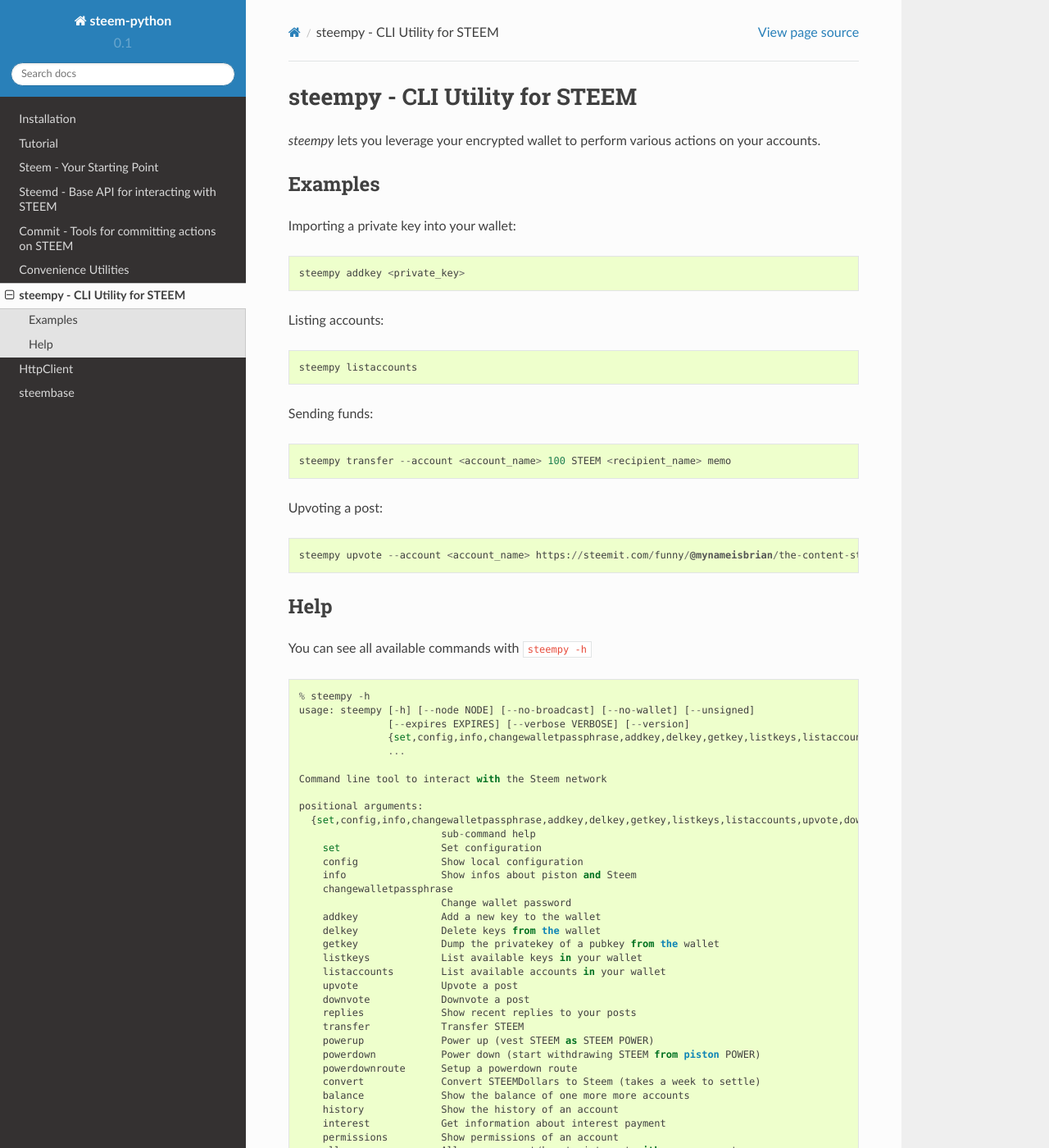
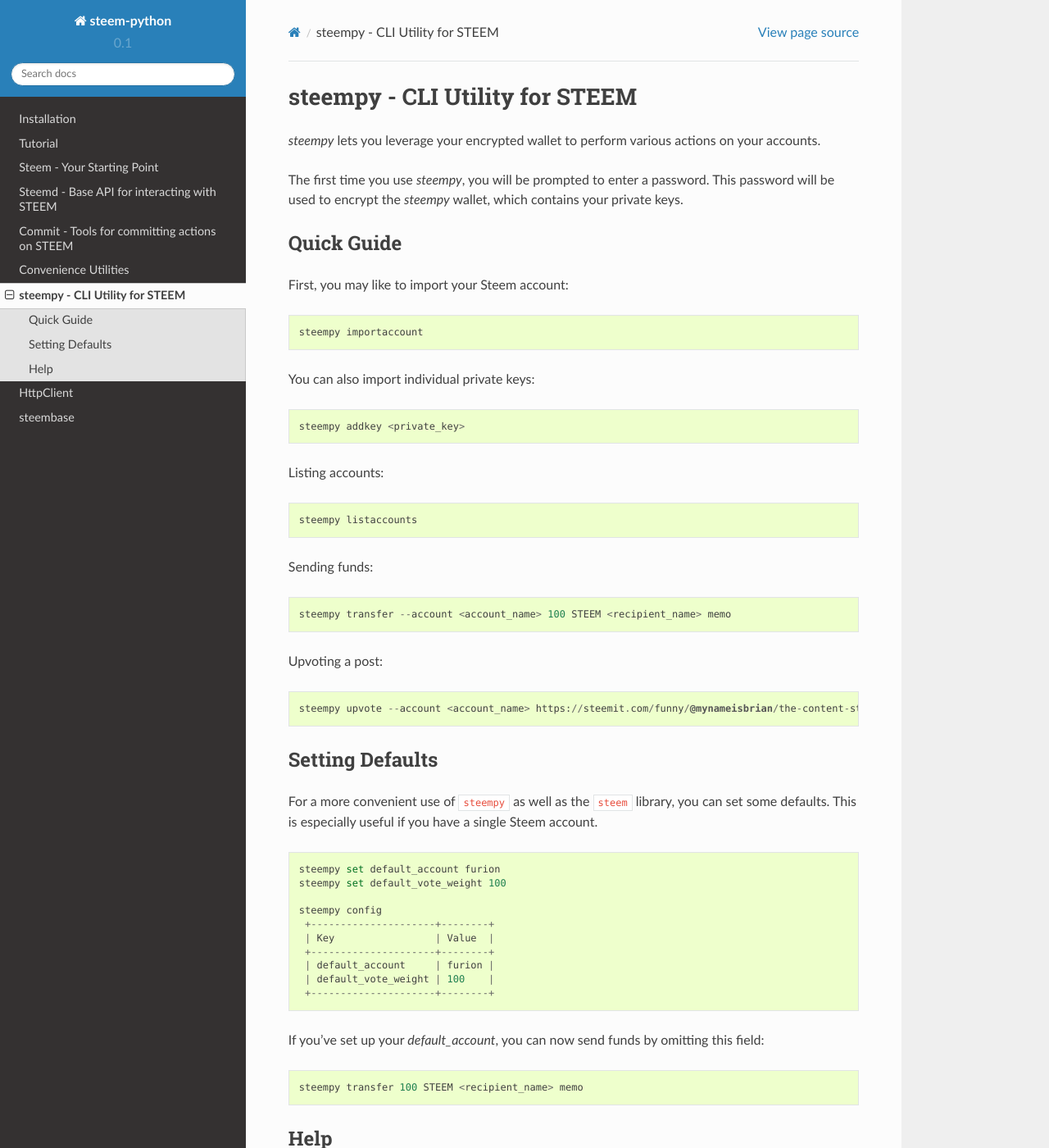
Before and after one commit to steemit/steem-python, a Sphinx documentation site: the page built from docs/cli.rst, in a window 1280 px wide and 1400 px high. Shown: the whole window at 82% size. Built offline with Sphinx 7.4.7 and the Read the Docs theme 2.0.0, drawn with Linux system fonts in a browser that asks for light colours; formulas are drawn with MathJax 3.

Commit message:
[docs] improve cli documentation

```diff
--- a/docs/cli.rst
+++ b/docs/cli.rst
@@ -2,9 +2,19 @@
 ~~~~~~~~~~~~~~~~~~~~~~~~~~~~~~~
 `steempy` lets you leverage your encrypted wallet to perform various actions on your accounts.
 
-Examples
---------
-Importing a private key into your wallet:
+The first time you use `steempy`, you will be prompted to enter a password. This password will be used to encrypt
+the `steempy` wallet, which contains your private keys.
+
+Quick Guide
+-----------
+First, you may like to import your Steem account:
+
+::
+
+    steempy importaccount
+
+
+You can also import individual private keys:
 
 ::
 
@@ -28,6 +38,32 @@
 ::
 
    steempy upvote --account <account_name> https://steemit.com/funny/@mynameisbrian/the-content-stand-a-comic
+
+
+Setting Defaults
+----------------
+For a more convenient use of ``steempy`` as well as the ``steem`` library, you can set some defaults.
+This is especially useful if you have a single Steem account.
+
+::
+
+   steempy set default_account furion
+   steempy set default_vote_weight 100
+
+   steempy config
+    +---------------------+--------+
+    | Key                 | Value  |
+    +---------------------+--------+
+    | default_account     | furion |
+    | default_vote_weight | 100    |
+    +---------------------+--------+
+
+If you've set up your `default_account`, you can now send funds by omitting this field:
+
+::
+
+    steempy transfer 100 STEEM <recipient_name> memo
+
 
 Help
 ----
```
